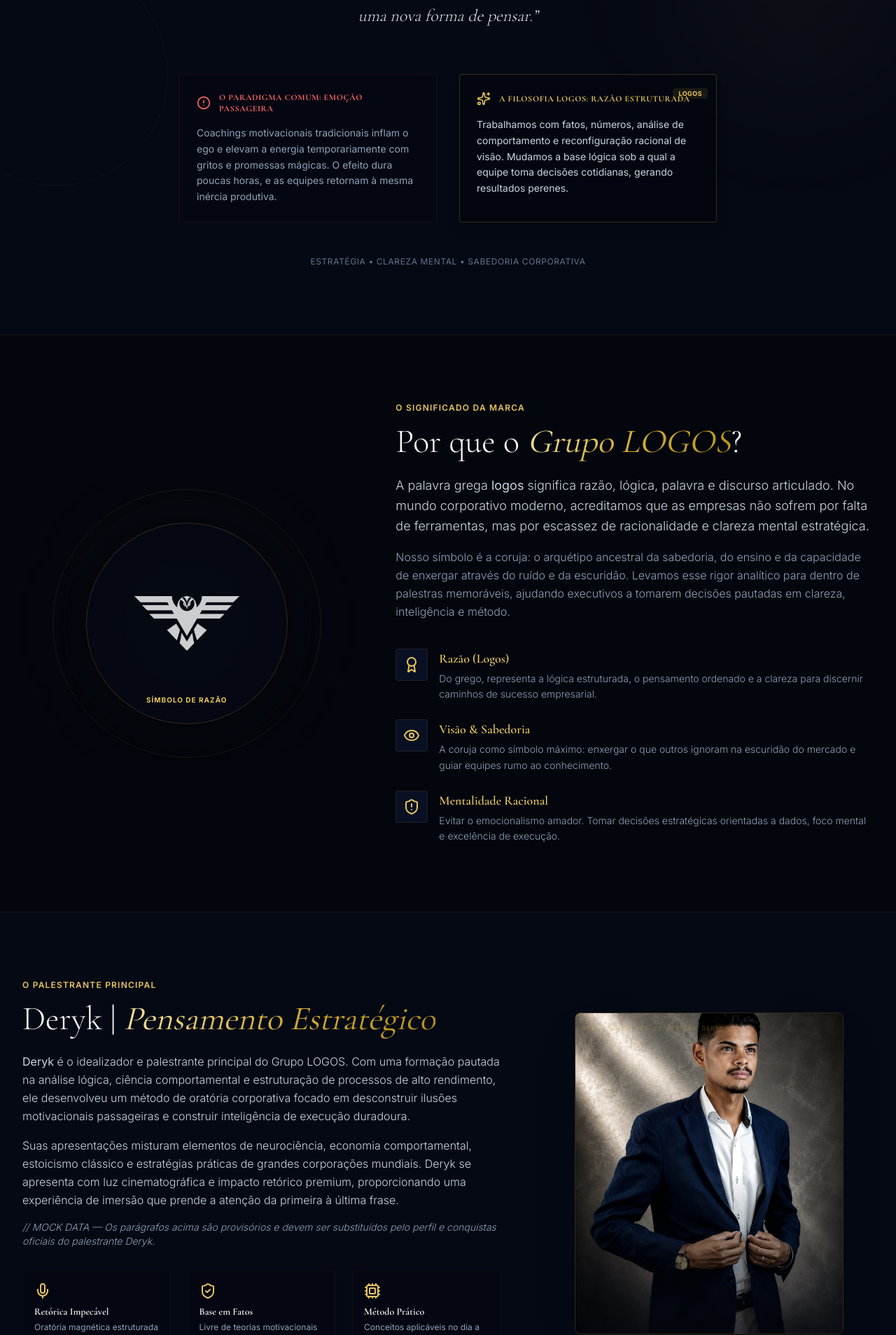
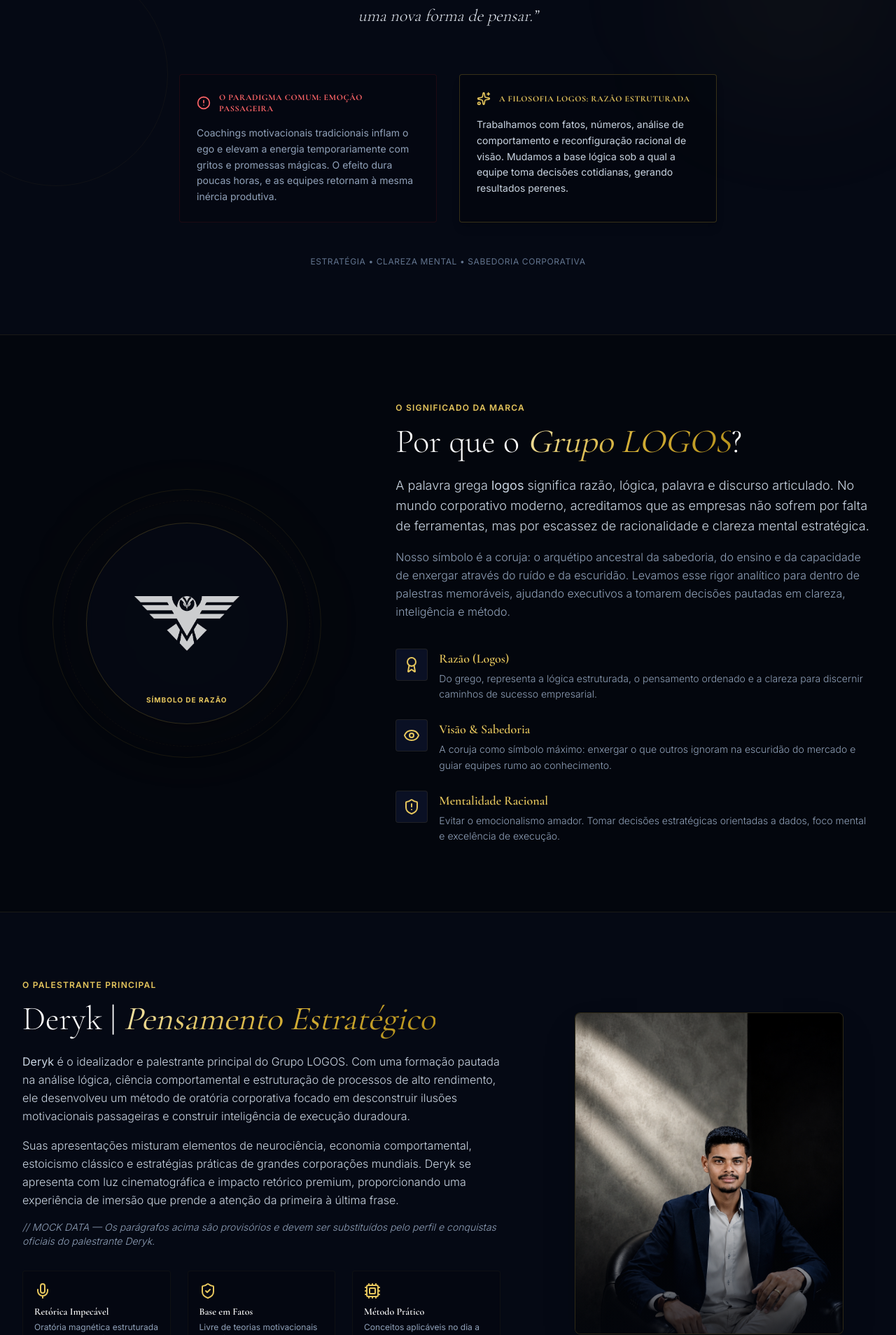
Before and after one commit to logosincompany/grupo-logos, a Next.js app: page / in a window 1280 px wide. Shown: the part 1172-3080 px from the top of the page at 70% size. Built offline with nearby package versions, Linux system fonts and the light colour scheme.

Commit message:
ajustando detalhes

```diff
--- a/src/components/AboutDeryk.tsx
+++ b/src/components/AboutDeryk.tsx
@@ -66,7 +66,7 @@
               {/* Image Container */}
               <div className="w-full h-full overflow-hidden rounded-lg border border-gold-500/20 bg-navy-950 relative shadow-2xl">
                 <Image
-                  src="/images/deryk.jpg"
+                  src="/images/perfil02-HD.png"
                   alt="Deryk Palestrante"
                   fill
                   sizes="(max-w-768px) 100vw, 50vw"
@@ -75,11 +75,6 @@
 
                 {/* Visual Accent Layer */}
                 <div className="absolute inset-0 bg-gradient-to-t from-navy-950/80 via-transparent to-transparent" />
-
-                {/* Floating logic coordinate elements */}
-                <div className="absolute top-4 left-4 text-[9px] font-mono text-gold-500/30 uppercase tracking-widest">
-                  SYS: LOGOS_REF // SPEAKER_DERYK
-                </div>
               </div>
 
             </div>
--- a/src/components/Manifesto.tsx
+++ b/src/components/Manifesto.tsx
@@ -46,11 +46,6 @@
 
           {/* Rational Box */}
           <div className="p-6 rounded bg-navy-950/60 border border-gold-500/25 hover:border-gold-500/40 transition-all duration-300 shadow-lg relative">
-            <div className="absolute top-3 right-3">
-              <span className="text-[9px] uppercase tracking-wider font-bold px-2 py-0.5 rounded bg-gold-500/10 text-gold-400">
-                LOGOS
-              </span>
-            </div>
             <div className="flex items-center gap-3 text-gold-400 mb-4">
               <Sparkles className="h-5 w-5" />
               <h4 className="text-xs uppercase tracking-wider font-bold">A Filosofia LOGOS: Razão Estruturada</h4>
```
Also changed, not shown: public/images/perfil02-HD.png (added), public/images/perfil04-HD.png (added).
